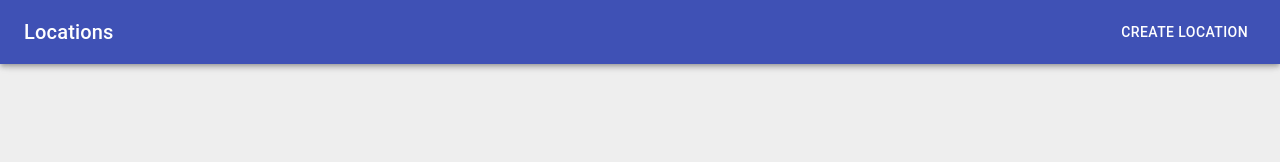
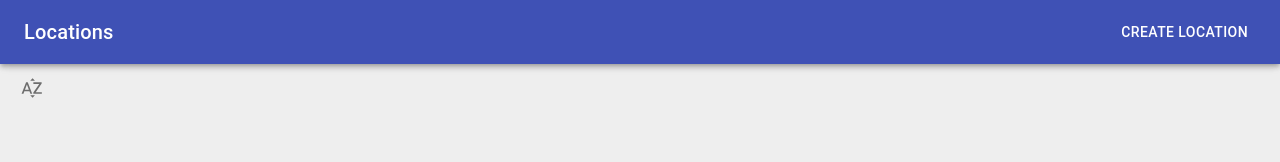
Before and after one commit to omerman/welldone-sol, a React (Create React App) app: page /locations in a window 1280 px wide. Shown: the top 162 px of the page. Built offline with nearby package versions, Linux system fonts and the light colour scheme.

Commit message:
locations can be grouped alphabetically.

```diff
--- a/src/component/location-list/connect.tsx
+++ b/src/component/location-list/connect.tsx
@@ -14,6 +14,7 @@ export const ConnectLocationList: React.FC = () => {
   );
 
   const localStore = useLocalStore(() => ({
+    isSortedAlpha: false,
     onSelectLocation(id: string) {
       store.locationsManager.select(id);
     },
@@ -27,10 +28,20 @@ export const ConnectLocationList: React.FC = () => {
                 store.locationsManager
                   .get()
                   .filter(location => location.categoryId === category.id)
-                  .map(location => ({
-                    id: location.id,
-                    name: location.name,
-                  }))
+                  .map(
+                    location => ({
+                      id: location.id,
+                      name: location.name,
+                    }),
+                  ).sort(
+                    (locationA, locationB) => {
+                      if (this.isSortedAlpha) {
+                        return locationA.name.toLowerCase() > locationB.name.toLowerCase() ? 1 : -1;
+                      } else {
+                        return 0;
+                      }
+                    }
+                  )
               );
 
               return {
@@ -40,10 +51,22 @@ export const ConnectLocationList: React.FC = () => {
             }
           )
           .filter(list => list.locationList.length > 0)
+          .sort(
+            (categoryA, categoryB) => {
+              if (this.isSortedAlpha) {
+                return categoryA.name.toLowerCase() > categoryB.name.toLowerCase() ? 1 : -1;
+              } else {
+                return 0;
+              }
+            }
+          )
       );
     },
     get selectedLocationId() {
       return store.locationsManager.selectedId;
+    },
+    toggleSortedAlpha() {
+      this.isSortedAlpha = !this.isSortedAlpha;
     },
   }));
 
@@ -53,6 +76,8 @@ export const ConnectLocationList: React.FC = () => {
         categoryList={localStore.categoryList}
         onSelectLocation={localStore.onSelectLocation}
         selectedLocationId={localStore.selectedLocationId}
+        isSortedAlpha={localStore.isSortedAlpha}
+        onToggleSortedAlpha={localStore.toggleSortedAlpha}
       />
     )
   );
--- a/src/component/location-list/index.tsx
+++ b/src/component/location-list/index.tsx
@@ -1,23 +1,36 @@
 import React from "react"
-import { Typography, Box, Card, Button, Theme } from "@material-ui/core"
+import SortByAlpha from "@material-ui/icons/SortByAlpha";
+import { Typography, Box, Card, Button, Theme, IconButton } from "@material-ui/core"
 import { StyledSectionHeader } from "./styled/category-header"
 import { useTheme } from "@material-ui/styles"
 
 export interface ILocationListProps {
   categoryList: Array<{ name: string, locationList: Array<{ id: string, name: string, }> }>,
+  selectedLocationId: string | undefined,
   onSelectLocation: (id: string) => void,
-  selectedLocationId: string | undefined,
+  isSortedAlpha: boolean,
+  onToggleSortedAlpha: () => void,
 }
 
 export const LocationList: React.FC<ILocationListProps> = ({
   categoryList,
   selectedLocationId,
   onSelectLocation,
+  isSortedAlpha,
+  onToggleSortedAlpha,
 }) => {
   const theme = useTheme<Theme>();
 
   return (
     <div>
+      <Box display="flex" marginLeft={1}>
+        <IconButton
+          color={isSortedAlpha ? 'primary' : undefined}
+          onClick={onToggleSortedAlpha}
+        >
+          <SortByAlpha />
+        </IconButton>
+      </Box>
       {
         categoryList.map(
           ({ name: categoryName, locationList }, categoryIndex) => (
@@ -31,7 +44,7 @@ export const LocationList: React.FC<ILocationListProps> = ({
                 {
                   locationList.map(
                     ({ id, name: locationName }) => (
-                      <Box key={id}>
+                      <Box key={id} marginRight={2}>
                         <Card
                           elevation={selectedLocationId === id ? 12 : 1}
                         >
```
